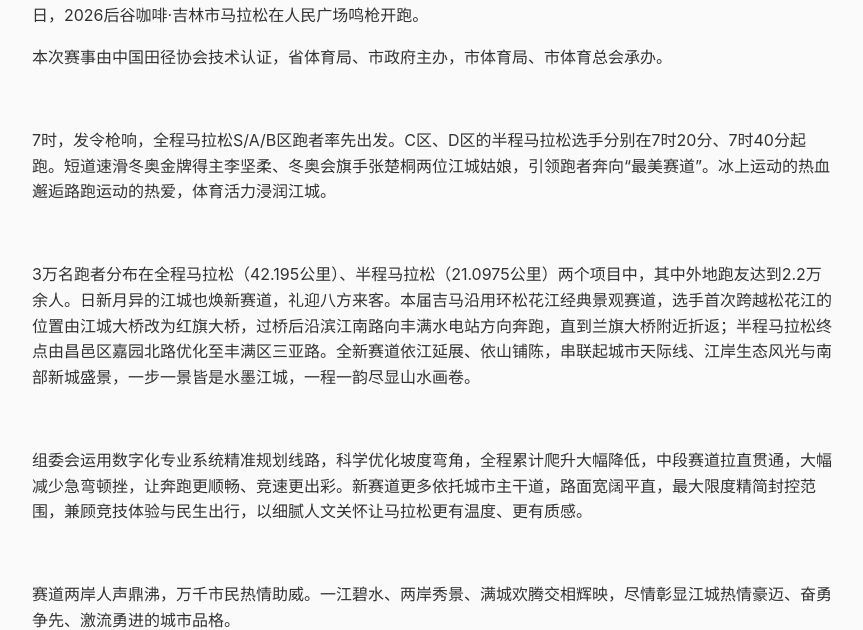
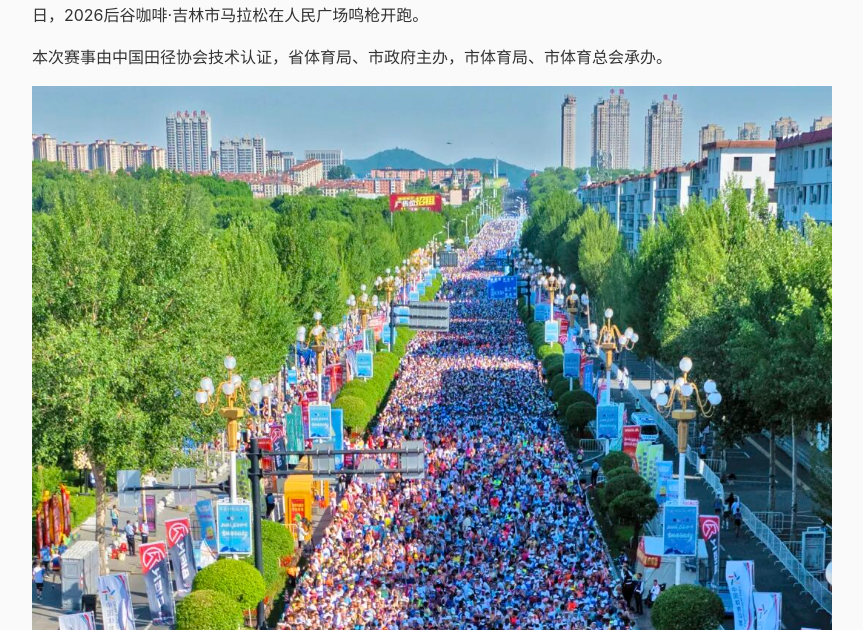
Before and after one commit to zhiang-xu/aicoding, a Jekyll site: the page built from _posts/2026-06-03-220725.md, in a window 1280 px wide. Shown: the part 839-1469 px from the top of the page, without its empty margins (208-1071 px from the left). Built offline with Jekyll 4.4.1, drawn with Linux system fonts in a browser that asks for light colours; grey boxes are pictures that could not be loaded.

Commit message:
fix: replace relative image paths with absolute paths

```diff
--- a/_posts/2026-06-03-220725.md
+++ b/_posts/2026-06-03-220725.md
@@ -12,7 +12,7 @@ date: 2026-06-03 22:07:25
 > **原文标题**：3万人的沸腾！2026吉林市马拉松圆满成功
 
 
-![](../assets/images/post_20260603220725/image_001.jpg)
+![](/assets/images/post_20260603220725/image_001.jpg)
 
 
 冰场热度不减，跑道热血已燃。与2026吉林市“雾凇杯”冰球超级联赛第八场“吉马之夜”结束时隔12小时，5月31日，2026后谷咖啡·吉林市马拉松在人民广场鸣枪开跑。
@@ -20,31 +20,31 @@ date: 2026-06-03 22:07:25
 本次赛事由中国田径协会技术认证，省体育局、市政府主办，市体育局、市体育总会承办。
 
 
-![](../assets/images/post_20260603220725/image_002.jpg)
+![](/assets/images/post_20260603220725/image_002.jpg)
 
 
 7时，发令枪响，全程马拉松S/A/B区跑者率先出发。C区、D区的半程马拉松选手分别在7时20分、7时40分起跑。短道速滑冬奥金牌得主李坚柔、冬奥会旗手张楚桐两位江城姑娘，引领跑者奔向“最美赛道”。冰上运动的热血邂逅路跑运动的热爱，体育活力浸润江城。
 
 
-![](../assets/images/post_20260603220725/image_003.jpg)
+![](/assets/images/post_20260603220725/image_003.jpg)
 
 
 3万名跑者分布在全程马拉松（42.195公里）、半程马拉松（21.0975公里）两个项目中，其中外地跑友达到2.2万余人。日新月异的江城也焕新赛道，礼迎八方来客。本届吉马沿用环松花江经典景观赛道，选手首次跨越松花江的位置由江城大桥改为红旗大桥，过桥后沿滨江南路向丰满水电站方向奔跑，直到兰旗大桥附近折返；半程马拉松终点由昌邑区嘉园北路优化至丰满区三亚路。全新赛道依江延展、依山铺陈，串联起城市天际线、江岸生态风光与南部新城盛景，一步一景皆是水墨江城，一程一韵尽显山水画卷。
 
 
-![](../assets/images/post_20260603220725/image_004.jpg)
+![](/assets/images/post_20260603220725/image_004.jpg)
 
 
 组委会运用数字化专业系统精准规划线路，科学优化坡度弯角，全程累计爬升大幅降低，中段赛道拉直贯通，大幅减少急弯顿挫，让奔跑更顺畅、竞速更出彩。新赛道更多依托城市主干道，路面宽阔平直，最大限度精简封控范围，兼顾竞技体验与民生出行，以细腻人文关怀让马拉松更有温度、更有质感。
 
 
-![](../assets/images/post_20260603220725/image_005.jpg)
+![](/assets/images/post_20260603220725/image_005.jpg)
 
 
 赛道两岸人声鼎沸，万千市民热情助威。一江碧水、两岸秀景、满城欢腾交相辉映，尽情彰显江城热情豪迈、奋勇争先、激流勇进的城市品格。
 
 
-![](../assets/images/post_20260603220725/image_006.jpg)
+![](/assets/images/post_20260603220725/image_006.jpg)
 
 
 经过激烈酣畅地角逐，全程、半程马拉松男女各组别优胜选手相继冲线。全马男子组由肯尼亚的道格拉斯·基梅利·基普鲁古特摘得桂冠，埃塞俄比亚的卡皮塔尔·德盖法和肯尼亚的所罗门·蒂莫·苏特分别获得亚军和季军。全马女子组冠军由埃塞俄比亚的亚尔加内什·埃斯卡梅奇·格德法摘得，中国的路颖和埃塞俄比亚的德莱莱・比祖莱姆・切克利分别斩获第二名、第三名。参赛的中国选手全马前三位分别是男子组解云策、陈华威、王佳浩，女子组路颖、徐冰洁、杨新云。半马前三名全部是中国选手，他们是男子组的徐叶、甘顺江、房博，女子组的黄左兰、张倩、刘北。
```
